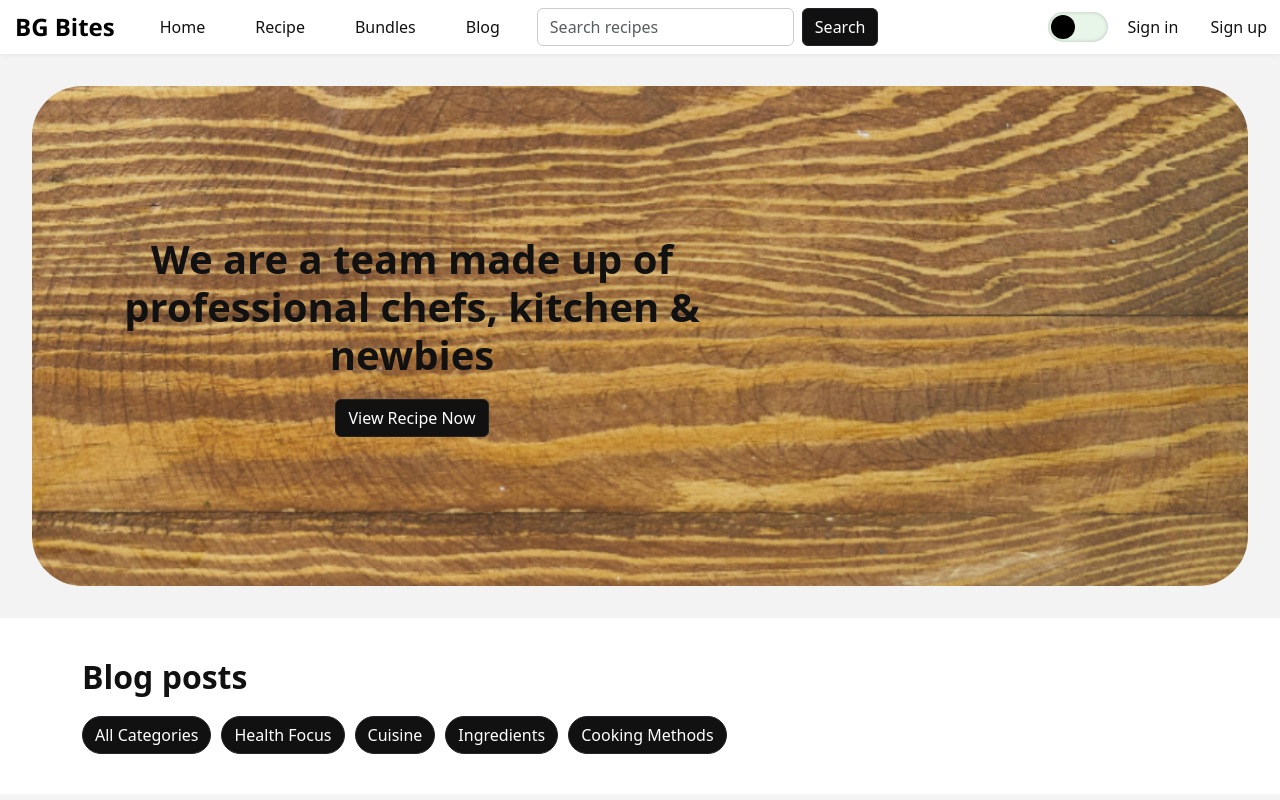
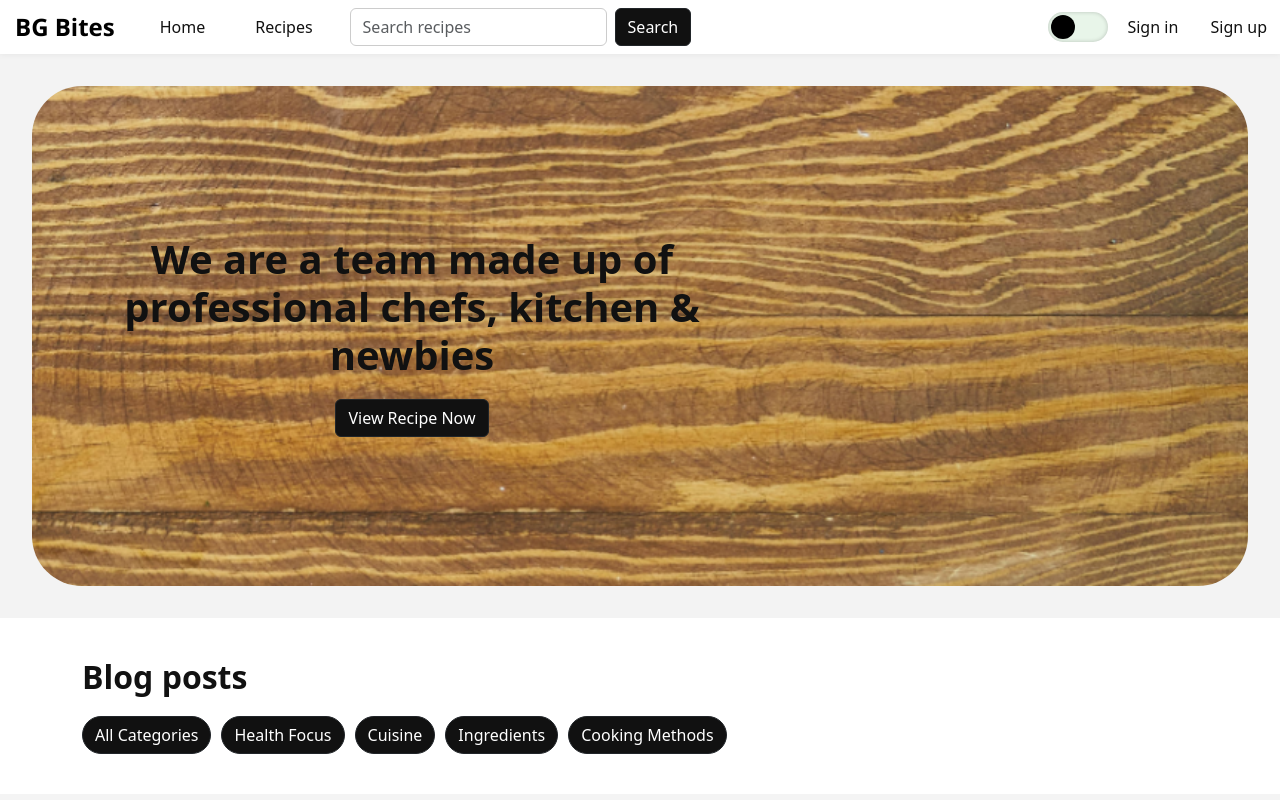
Before and after one commit to jaklin99/BgBites, a React (Create React App) app in the folder frontend/: page / in a window 1280 px wide. Shown: the top 800 px of the page. Built offline with nearby package versions, Linux system fonts and the light colour scheme.

Commit message:
navbar changed

```diff
--- a/frontend/src/components/Navbar.js
+++ b/frontend/src/components/Navbar.js
@@ -37,13 +37,7 @@ const Navbar = () => {
                 Home
               </Link>
               <Link to="/recipe" className="btn btn-signup">
-                Recipe
-              </Link>
-              <Link to="/bundles" className="btn btn-signup">
-                Bundles
-              </Link>
-              <Link to="/blog" className="btn btn-signup">
-                Blog
+                Recipes
               </Link>
               <Form className="d-flex search-form">
                 <FormControl
```
